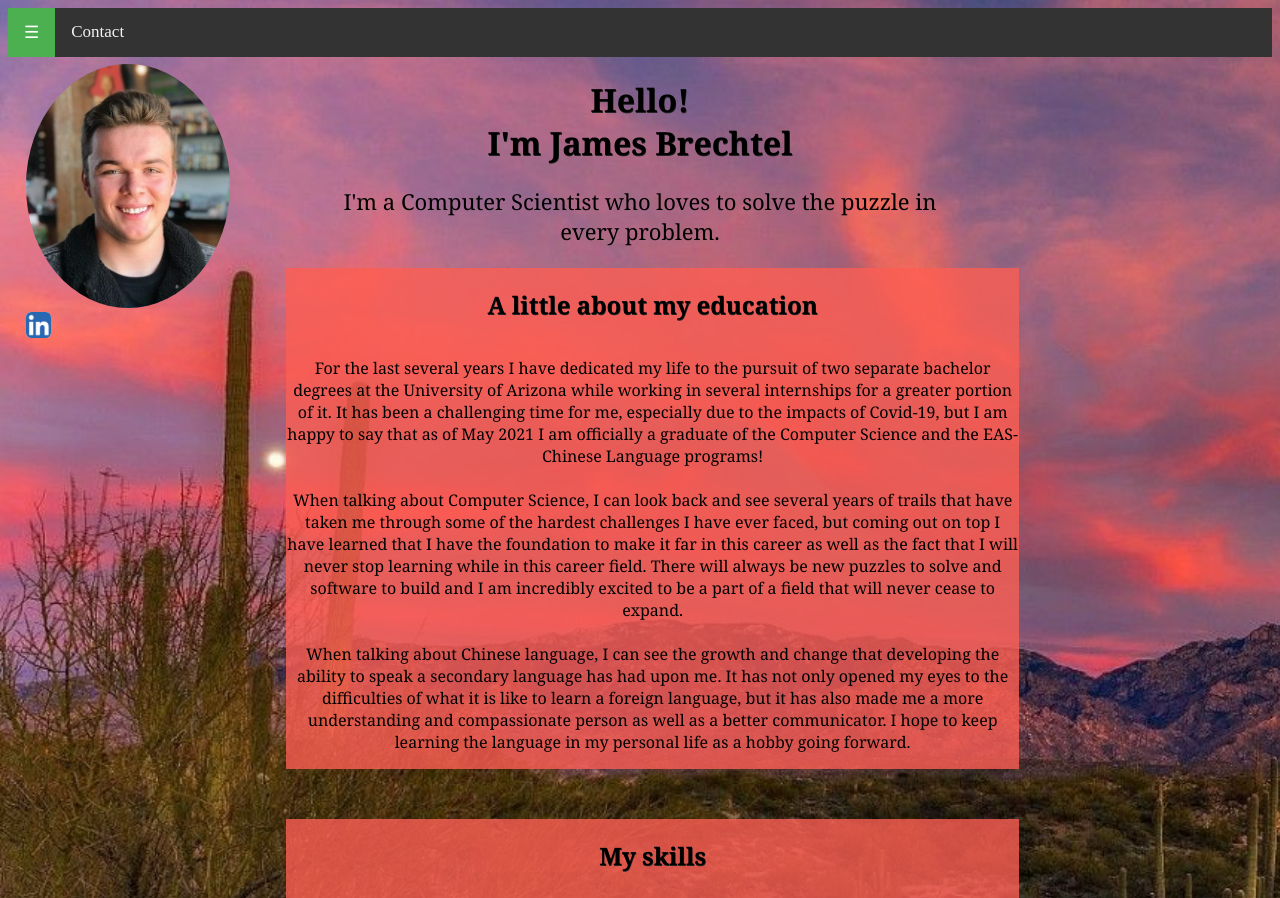
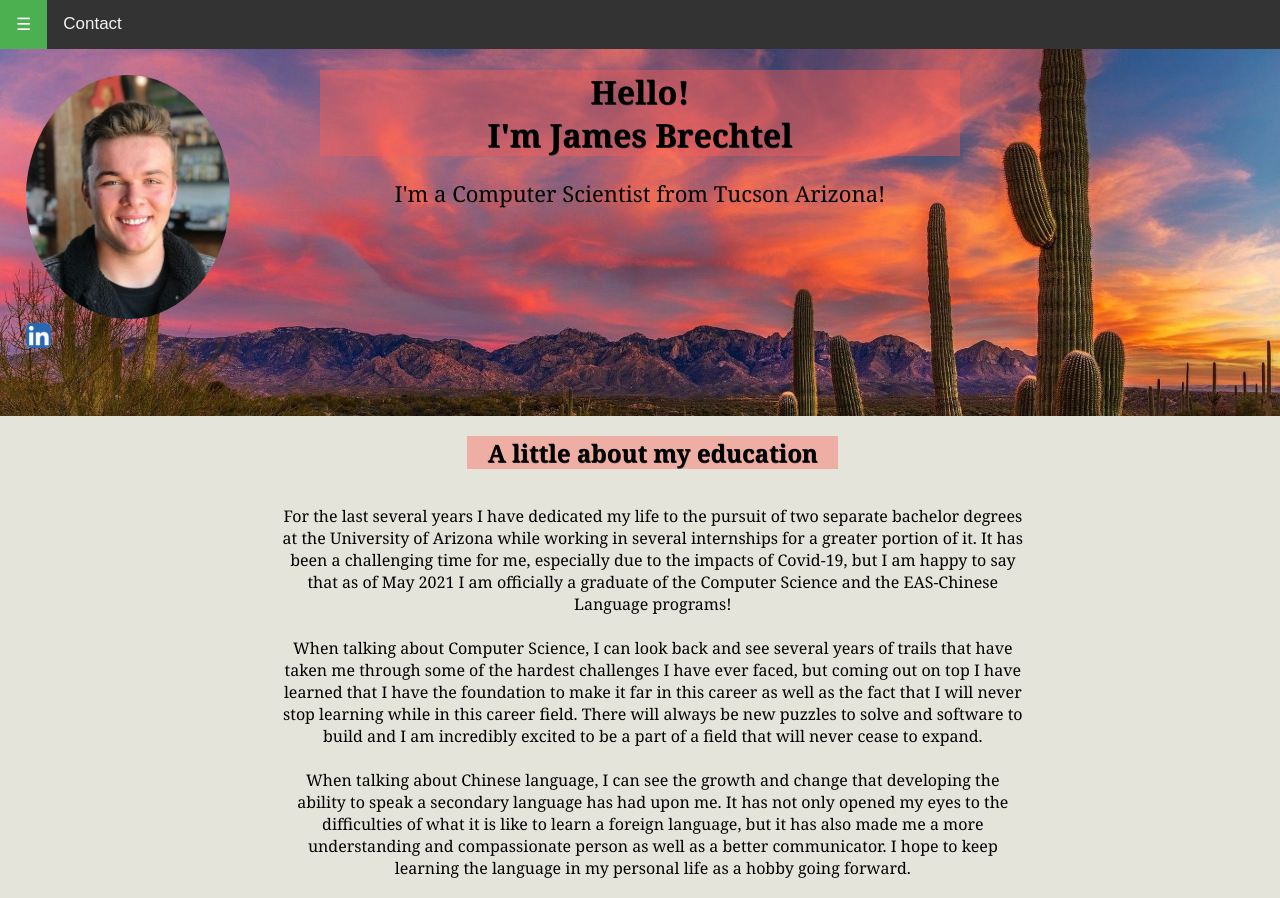
Before and after one commit to CompSciJB/CompSciJB.github.io, a plain HTML site: page index.html in a window 1280 px wide. Shown: the top 898 px of the page. Drawn offline with Linux system fonts and the light colour scheme.

Commit message:
Add files via upload

```diff
--- a/index.css
+++ b/index.css
@@ -1,12 +1,17 @@
 body {
-  background-image: url("desert.jpg");
-  background-repeat: no-repeat;
-  background-size: cover;
+ 	height: 100%;
+  	margin: 0;
+  	font-family: Arial, Helvetica, sans-serif;
+  	background-color: #E5E4DA;
+ 	background-filter: blur(6px);
 }
 
 h1, h2, h3, h4, h5, h6 {
+	box-sizing: border-box;
     font-family: 'Corben', Georgia, Times, serif;
     text-shadow: .5px .5px .5px #222222;
+    font-weight: bold;
+	background-color: rgba(253, 94, 83,.4);
 }
 
 .topnav {
@@ -44,8 +49,6 @@ h1, h2, h3, h4, h5, h6 {
   margin-bottom: 50px;
   margin-left: 22%;
   margin-right: 20%;
-  background-color: rgb(253, 94, 83,.8);
-
 }
 
 .mainContent{
@@ -69,19 +72,25 @@ h1, h2, h3, h4, h5, h6 {
 	text-align:center;
 	justify-content: center;
   	width:50%;
-	margin-left: 25%;
+	margin-left: 5%;
 }
 
 .sidebar {
-  	height: 50%;
+  	height: 80%;
   	width: 20%;
-  	position: fixed;
+  	position: relative;
   	z-index: 1;
   	top: 0;
   	left: 0;
-  	overflow-x: hidden;
-  	padding-top: 5%;
+  	padding-top: 2%;
   	padding-bottom: 5%;
+}
+
+.topOfPage{
+	background-image:url("desert.jpg");
+	background-size: cover;
+	background-repeat: no-repeat;
+	display: inline-flex;
 }
 
 .pText{
@@ -114,7 +123,6 @@ h1, h2, h3, h4, h5, h6 {
 }
 
 .titles{
-	background-color: rgb(253, 94, 83,.1);
 	color: black;
 	margin-left:25%;
 	margin-right:25%;
--- a/index.html
+++ b/index.html
@@ -7,25 +7,24 @@
 	<link rel="stylesheet" text="text/css" href="index.css">
 </head>
 <body>
-
-
 	<div class="topnav">
   		<a class="active" href="#home">☰</a>
   		<a href="#contact">Contact</a>
 	</div>
+	<div class = mainContent>
+		<div class = "topOfPage">
 			<div class="sidebar">
 				<img src="me.png" alt="James Brechtel" class="roundedImg">
 				<a href="https://www.linkedin.com/in/james-brechtel-59b349138/"> <img src="Ln-Logo.png" alt="Linkldn:" class="icon"></a>
 			</div>
-
-	<div class = mainContent>
 			<div class = "SmallMe">
 				<H1 class="topic">
 					Hello! <br> I'm James Brechtel
 				</H1>
 				<p class = "pText" id="description">
-				I'm a Computer Scientist who loves to solve the puzzle in every problem.
+					I'm a Computer Scientist from Tucson Arizona!
 				</p>
+			</div>
 		</div>
 
 		<div class="meContent">
```
Lines whose indentation alone changed are shown as unchanged.
